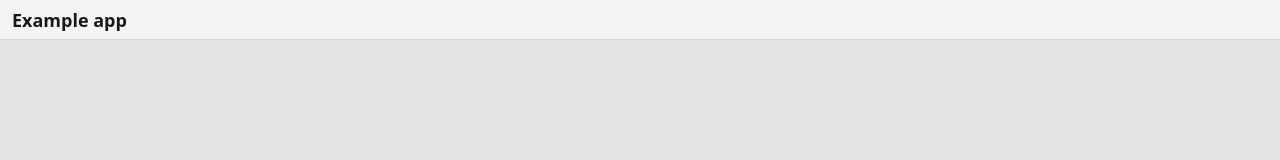
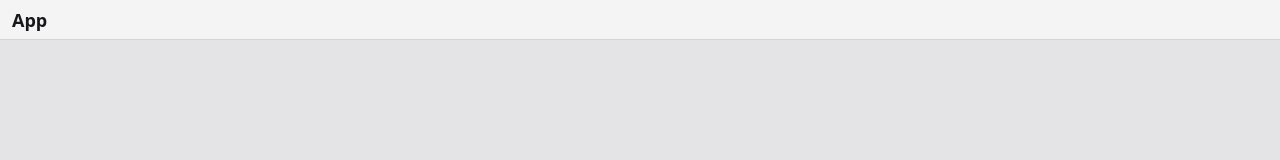
Before and after one commit to mikhailrepin/sidebar, an Angular app: page / in a window 1280 px wide. Shown: the top 160 px of the page. Built offline with nearby package versions, Linux system fonts and the light colour scheme.

Commit message:
Изменено название приложения с 'Example app' на 'App' в компоненте AppComponent.

```diff
--- a/src/app/app.component.ts
+++ b/src/app/app.component.ts
@@ -18,5 +18,5 @@ import { RouterOutlet } from '@angular/router';
   `,
 })
 export class AppComponent {
-  title = 'Example app';
+  title = 'App';
 }
```
